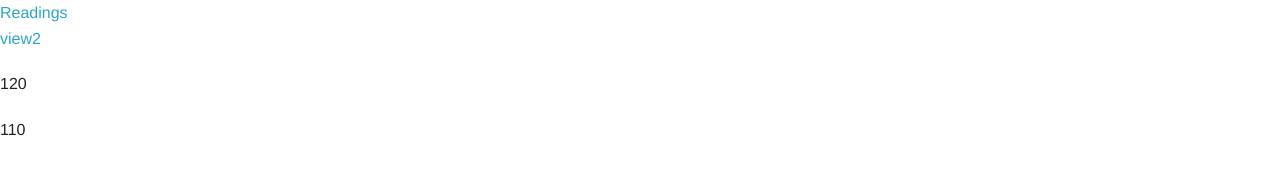
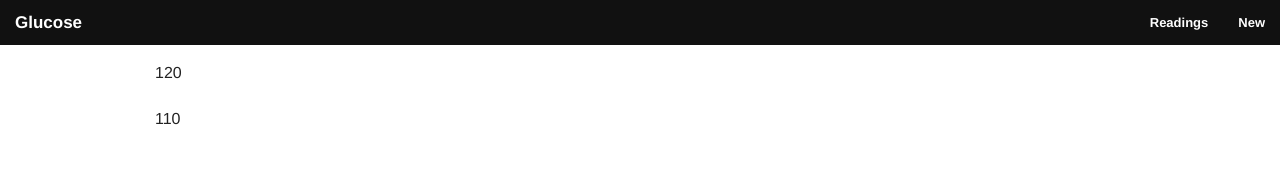
Before and after one commit to kevinjhanna/glucose, a plain HTML site: page app/index.html in a window 1280 px wide. Drawn offline with Linux system fonts and the light colour scheme.

Commit message:
Add basic styling

```diff
--- a/app/index.html
+++ b/app/index.html
@@ -8,12 +8,26 @@
 
 </head>
 <body>
-  <ul class="menu">
-    <li><a href="#/readings">Readings</a></li>
-    <li><a href="#/view2">view2</a></li>
-  </ul>
-
-  <div ng-view></div>
+  <div class="fixed">
+    <nav class="top-bar">
+      <ul class="title-area">
+        <li class="name">
+          <h1><a href="#">Glucose</a></h1>
+        </li>
+      </ul>
+      <section class="top-bar-section">
+        <ul class="right">
+          <li> <a href="#/readings">Readings</a> </li>
+          <li> <a href="#/new">New</a> </li>
+        </ul>
+      </section>
+    </nav>
+  </div>
+  <div class=row>
+    <div class="small-12 column">
+      <div ng-view></div>
+    </div>
+  </div>
 
   <!-- In production use:
   <script src="//ajax.googleapis.com/ajax/libs/angularjs/1.0.6/angular.min.js"></script>
--- a/sass/_settings.scss
+++ b/sass/_settings.scss
@@ -1202,5 +1202,5 @@ $em-base: 16px !default;
 // Transitions and breakpoint styles
 
 // $topbar-transition-speed: 300ms;
-// $topbar-breakpoint: emCalc(940px); // Change to 9999px for always mobile layout
+$topbar-breakpoint: emCalc(0px); // Change to 9999px for always mobile layout
 // $topbar-media-query: "only screen and (min-width: "#{$topbar-breakpoint}")";
--- a/sass/app.scss
+++ b/sass/app.scss
@@ -45,3 +45,8 @@
 // @import "foundation/components/thumbs";
 // @import "foundation/components/tooltips";
 // @import "foundation/components/dropdown";
+
+
+body {
+  padding-top: 60px;
+}
```
Also changed, not shown: app/css/app.css.
